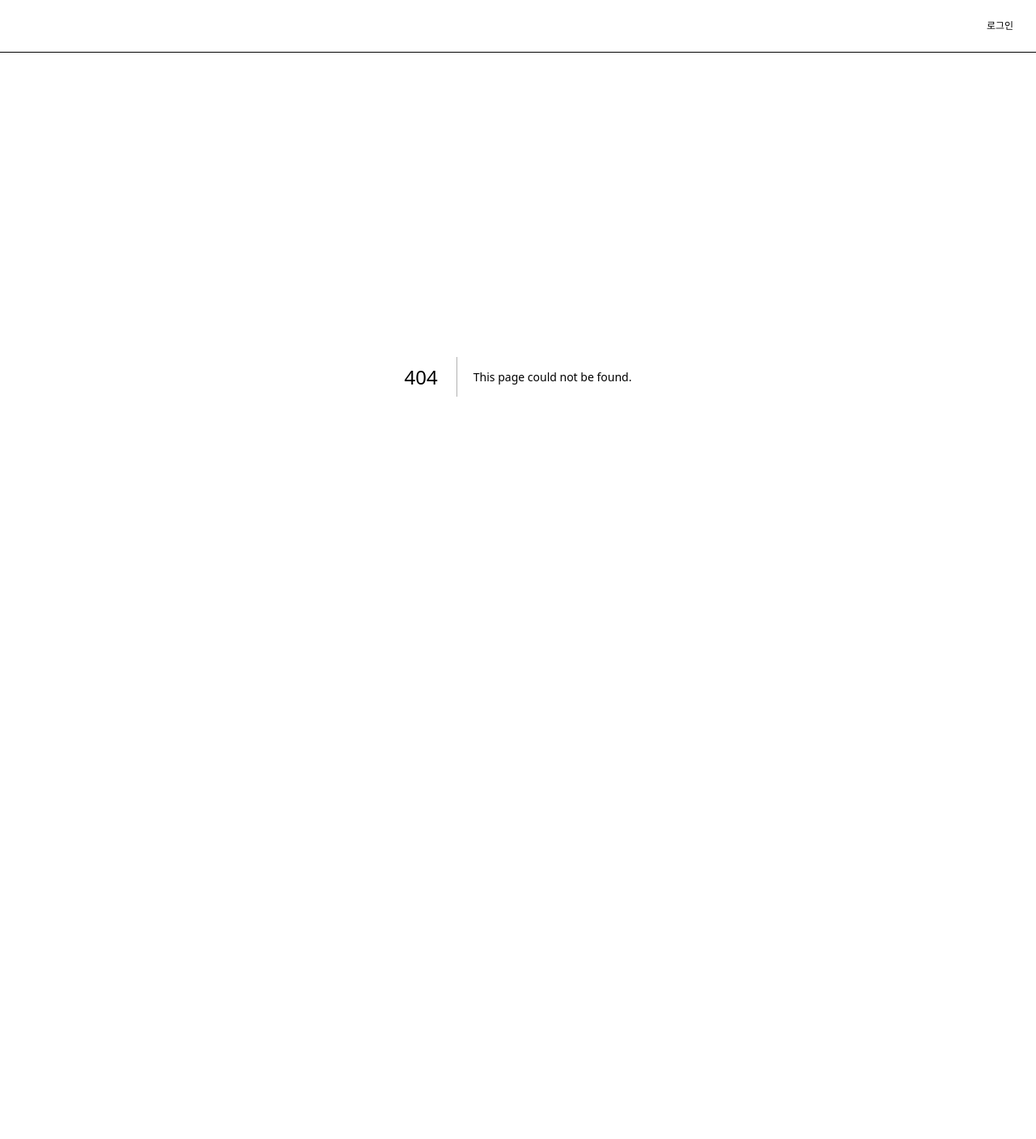
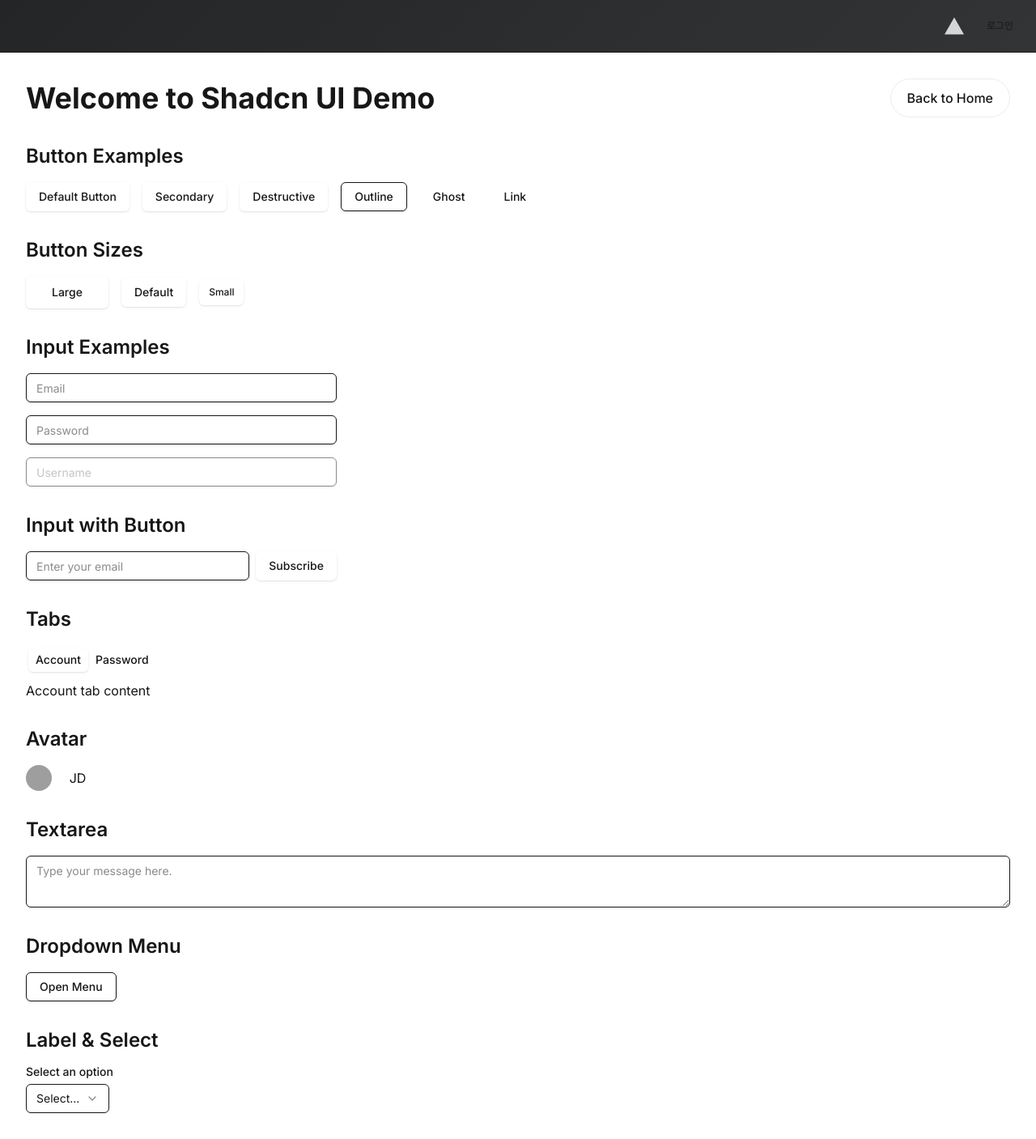
Before and after one commit to kkb5763/communication, a Next.js app: page /playground in a window 1280 px wide. Before the commit this address had no page. Shown: the whole page at 81% size. Before the commit the page ends 865 px from the top, so only its background shows below. Built offline with nearby package versions, Linux system fonts and the light colour scheme; grey boxes are pictures that could not be loaded.

Commit message:
fix: 일부 기능 수정(20250509)

```diff
--- a/src/app/admin/community/page.jsx
+++ b/src/app/admin/community/page.jsx
@@ -12,14 +12,13 @@ export default function AdminCommunityPage() {
   const { user, loading } = useAuth();
   const router = useRouter();
   const [categories, setCategories] = useState([]);
-  const [newCategory, setNewCategory] = useState("");
   const [catLoading, setCatLoading] = useState(false);
   const [users, setUsers] = useState([]);
   const [userLoading, setUserLoading] = useState(false);
+  const [isAdding, setIsAdding] = useState(false);
   const [newCategoryCode, setNewCategoryCode] = useState("");
   const [newCategoryName, setNewCategoryName] = useState("");
 
-  // 관리자만 접근 가능
   useEffect(() => {
     if (!loading && user && user.auth !== "01") {
       alert("관리자만 접근 가능합니다.");
@@ -27,29 +26,33 @@ export default function AdminCommunityPage() {
     }
   }, [user, loading, router]);
 
-  // 카테고리 목록 불러오기
   useEffect(() => {
     const fetchCategories = async () => {
       setCatLoading(true);
-      const { data } = await supabase.from("tb_codes").select("*").eq("category", 1).order("id", { ascending: true });
+      const { data } = await supabase
+        .from("tb_codes")
+        .select("*")
+        .eq("category", 1)
+        .order("id", { ascending: true });
       setCategories(data || []);
       setCatLoading(false);
     };
     fetchCategories();
   }, []);
 
-  // 회원 목록 불러오기
   useEffect(() => {
     const fetchUsers = async () => {
       setUserLoading(true);
-      const { data } = await supabase.from("tb_users").select("id, email, nickname, auth, created_at").order("created_at", { ascending: false });
+      const { data } = await supabase
+        .from("tb_users")
+        .select("id, email, nickname, auth, created_at")
+        .order("created_at", { ascending: false });
       setUsers(data || []);
       setUserLoading(false);
     };
     fetchUsers();
   }, []);
 
-  // 카테고리 추가
   const handleAddCategory = async () => {
     if (!newCategoryName.trim() || !newCategoryCode.trim()) return;
 
@@ -59,7 +62,6 @@ export default function AdminCommunityPage() {
       return;
     }
 
-    // 중복 코드 확인
     const { data: existing, error: checkError } = await supabase
       .from("tb_codes")
       .select("id")
@@ -78,7 +80,6 @@ export default function AdminCommunityPage() {
       return;
     }
 
-    // 삽입
     const { error } = await supabase.from("tb_codes").insert({
       category: 1,
       name: newCategoryName,
@@ -92,8 +93,8 @@ export default function AdminCommunityPage() {
 
     setNewCategoryName("");
     setNewCategoryCode("");
+    setIsAdding(false);
 
-    // 새로고침
     const { data } = await supabase
       .from("tb_codes")
       .select("*")
@@ -103,61 +104,59 @@ export default function AdminCommunityPage() {
     setCategories(data || []);
   };
 
-  // 카테고리 삭제
   const handleDeleteCategory = async (code) => {
     if (!window.confirm("정말 삭제하시겠습니까?")) return;
     await supabase.from("tb_codes").delete().eq("code", code);
-    const { data } = await supabase.from("tb_codes").select("*").eq("category", 1).order("id", { ascending: true });
+    const { data } = await supabase
+      .from("tb_codes")
+      .select("*")
+      .eq("category", 1)
+      .order("id", { ascending: true });
     setCategories(data || []);
   };
 
-  // 회원 권한 변경
   const handleChangeAuth = async (id, newAuth) => {
+    if (user && user.id === id) {
+      alert("본인의 권한은 수정할 수 없습니다.");
+      return;
+    }
     await supabase.from("tb_users").update({ auth: newAuth }).eq("id", id);
-    const { data } = await supabase.from("tb_users").select("id, email, nickname, auth, created_at").order("created_at", { ascending: false });
+    const { data } = await supabase
+      .from("tb_users")
+      .select("id, email, nickname, auth, created_at")
+      .order("created_at", { ascending: false });
     setUsers(data || []);
   };
 
-  // 회원 삭제
   const handleDeleteUser = async (id) => {
     if (!window.confirm("정말 삭제하시겠습니까?")) return;
     await supabase.from("tb_users").delete().eq("id", id);
-    const { data } = await supabase.from("tb_users").select("id, email, nickname, auth, created_at").order("created_at", { ascending: false });
+    const { data } = await supabase
+      .from("tb_users")
+      .select("id, email, nickname, auth, created_at")
+      .order("created_at", { ascending: false });
     setUsers(data || []);
   };
 
   if (loading) return null;
-  if (!user || user.auth !== "01") return <div className="container mx-auto px-4 py-8 text-center">관리자만 접근 가능합니다.</div>;
+  if (!user || user.auth !== "01")
+    return (
+      <div className="container mx-auto px-4 py-8 text-center">
+        관리자만 접근 가능합니다.
+      </div>
+    );
 
   return (
     <div className="container mx-auto px-4 py-8">
       <div className="max-w-4xl mx-auto space-y-8">
         <Card>
           <CardHeader>
-            <h2 className="text-lg font-bold">카테고리 관리</h2>
+            <div className="flex justify-between items-center">
+              <h2 className="text-lg font-bold">카테고리 관리</h2>
+              <Button onClick={() => setIsAdding(true)} disabled={isAdding}>추가</Button>
+            </div>
           </CardHeader>
           <CardContent>
-            <div className="flex gap-2 mb-4">
-            <Input
-              value={newCategoryCode}
-              onChange={(e) => setNewCategoryCode(e.target.value)}
-              placeholder="카테고리 코드 (숫자)"
-              className="w-32"
-            />
-            <Input
-              value={newCategoryName}
-              onChange={(e) => setNewCategoryName(e.target.value)}
-              placeholder="카테고리명"
-              className="w-64"
-            />
-            <Button
-              onClick={handleAddCategory}
-              disabled={catLoading || !newCategoryCode.trim() || !newCategoryName.trim()}
-            >
-              추가
-            </Button>
-
-            </div>
             <div className="overflow-x-auto">
               <table className="w-full text-sm border">
                 <thead>
@@ -168,20 +167,63 @@ export default function AdminCommunityPage() {
                   </tr>
                 </thead>
                 <tbody>
-                  {categories.map(cat => (
+                  {categories.map((cat) => (
                     <tr key={cat.id}>
                       <td className="p-2 border">{cat.code}</td>
                       <td className="p-2 border">{cat.name}</td>
                       <td className="p-2 border">
-                        <Button size="sm" variant="destructive" onClick={() => handleDeleteCategory(cat.code)}>삭제</Button>
+                        <Button
+                          size="sm"
+                          variant="destructive"
+                          onClick={() => handleDeleteCategory(cat.code)}
+                        >
+                          삭제
+                        </Button>
                       </td>
                     </tr>
                   ))}
+                  {isAdding && (
+                    <tr>
+                      <td className="p-2 border">
+                        <Input
+                          value={newCategoryCode}
+                          onChange={(e) => setNewCategoryCode(e.target.value)}
+                          placeholder="코드"
+                          className="w-24"
+                        />
+                      </td>
+                      <td className="p-2 border">
+                        <Input
+                          value={newCategoryName}
+                          onChange={(e) => setNewCategoryName(e.target.value)}
+                          placeholder="이름"
+                          className="w-32"
+                        />
+                      </td>
+                      <td className="p-2 border flex gap-2">
+                        <Button size="sm" onClick={handleAddCategory}>
+                          저장
+                        </Button>
+                        <Button
+                          size="sm"
+                          variant="outline"
+                          onClick={() => {
+                            setIsAdding(false);
+                            setNewCategoryCode("");
+                            setNewCategoryName("");
+                          }}
+                        >
+                          취소
+                        </Button>
+                      </td>
+                    </tr>
+                  )}
                 </tbody>
               </table>
             </div>
           </CardContent>
         </Card>
+
         <Card>
           <CardHeader>
             <h2 className="text-lg font-bold">회원 관리</h2>
@@ -191,29 +233,41 @@ export default function AdminCommunityPage() {
               <table className="w-full text-sm border">
                 <thead>
                   <tr className="bg-muted">
-                    <th className="p-2 border">ID</th>
                     <th className="p-2 border">이메일</th>
-                    <th className="p-2 border">닉네임</th>
-                    <th className="p-2 border">권한</th>
-                    <th className="p-2 border">가입일</th>
-                    <th className="p-2 border">삭제</th>
+                    <th className="p-2 border w-32">닉네임</th>
+                    <th className="p-2 border w-30">권한</th>
+                    <th className="p-2 border w-42">가입일</th>
+                    <th className="p-2 border w-20">삭제</th>
                   </tr>
                 </thead>
                 <tbody>
-                  {users.map(u => (
+                  {users.map((u) => (
                     <tr key={u.id}>
-                      <td className="p-2 border">{u.id}</td>
                       <td className="p-2 border">{u.email}</td>
-                      <td className="p-2 border">{u.nickname}</td>
+                      <td className="p-2 border w-32">{u.nickname}</td>
                       <td className="p-2 border">
-                        <select value={u.auth} onChange={e => handleChangeAuth(u.id, e.target.value)} className="border rounded px-2 py-1">
+                        <select
+                          value={u.auth}
+                          onChange={(e) => handleChangeAuth(u.id, e.target.value)}
+                          className="border rounded px-2 py-1"
+                        >
                           <option value="01">관리자</option>
                           <option value="02">사용자</option>
                         </select>
                       </td>
-                      <td className="p-2 border">{u.created_at ? new Date(u.created_at).toLocaleString() : ''}</td>
                       <td className="p-2 border">
-                        <Button size="sm" variant="destructive" onClick={() => handleDeleteUser(u.id)}>삭제</Button>
+                        {u.created_at
+                          ? new Date(u.created_at).toLocaleString()
+                          : ""}
+                      </td>
+                      <td className="p-2 border">
+                        <Button
+                          size="sm"
+                          variant="destructive"
+                          onClick={() => handleDeleteUser(u.id)}
+                        >
+                          삭제
+                        </Button>
                       </td>
                     </tr>
                   ))}
--- /dev/null
+++ b/src/app/playground/page.jsx
@@ -0,0 +1,126 @@
+import { Button } from "@/components/ui/button"
+import { Input } from "@/components/ui/input"
+import Link from "next/link"
+import { Tabs, TabsContent, TabsList, TabsTrigger } from "@/components/ui/tabs"
+import { Avatar, AvatarFallback, AvatarImage } from "@/components/ui/avatar"
+import { Textarea } from "@/components/ui/textarea"
+import { DropdownMenu, DropdownMenuContent, DropdownMenuItem, DropdownMenuTrigger } from "@/components/ui/dropdown-menu"
+import { Label } from "@/components/ui/label"
+import { Select, SelectContent, SelectItem, SelectTrigger, SelectValue } from "@/components/ui/select"
+
+export default function UISample() {
+  return (
+    <div className="min-h-screen bg-background p-8">
+      <main className="container mx-auto space-y-8">
+        <div className="flex justify-between items-center">
+          <h1 className="text-4xl font-bold">Welcome to Shadcn UI Demo</h1>
+          <Link
+            href="/"
+            className="rounded-full border border-solid border-black/[.08] dark:border-white/[.145] transition-colors flex items-center justify-center hover:bg-[#f2f2f2] dark:hover:bg-[#1a1a1a] hover:border-transparent font-medium text-sm sm:text-base h-10 sm:h-12 px-4 sm:px-5"
+          >
+            Back to Home
+          </Link>
+        </div>
+
+        <section className="space-y-4">
+          <h2 className="text-2xl font-semibold">Button Examples</h2>
+          <div className="flex flex-wrap gap-4">
+            <Button>Default Button</Button>
+            <Button variant="secondary">Secondary</Button>
+            <Button variant="destructive">Destructive</Button>
+            <Button variant="outline">Outline</Button>
+            <Button variant="ghost">Ghost</Button>
+            <Button variant="link">Link</Button>
+          </div>
+        </section>
+
+        <section className="space-y-4">
+          <h2 className="text-2xl font-semibold">Button Sizes</h2>
+          <div className="flex flex-wrap items-center gap-4">
+            <Button size="lg">Large</Button>
+            <Button size="default">Default</Button>
+            <Button size="sm">Small</Button>
+          </div>
+        </section>
+
+        <section className="space-y-4">
+          <h2 className="text-2xl font-semibold">Input Examples</h2>
+          <div className="grid gap-4 max-w-sm">
+            <Input type="email" placeholder="Email" />
+            <Input type="password" placeholder="Password" />
+            <Input type="text" placeholder="Username" disabled />
+          </div>
+        </section>
+
+        <section className="space-y-4">
+          <h2 className="text-2xl font-semibold">Input with Button</h2>
+          <div className="flex gap-2 max-w-sm">
+            <Input type="email" placeholder="Enter your email" />
+            <Button>Subscribe</Button>
+          </div>
+        </section>
+
+        <section className="space-y-4">
+          <h2 className="text-2xl font-semibold">Tabs</h2>
+          <Tabs defaultValue="account" className="w-[400px]">
+            <TabsList>
+              <TabsTrigger value="account">Account</TabsTrigger>
+              <TabsTrigger value="password">Password</TabsTrigger>
+            </TabsList>
+            <TabsContent value="account">Account tab content</TabsContent>
+            <TabsContent value="password">Password tab content</TabsContent>
+          </Tabs>
+        </section>
+
+        <section className="space-y-4">
+          <h2 className="text-2xl font-semibold">Avatar</h2>
+          <div className="flex gap-4 items-center">
+            <Avatar>
+              <AvatarImage src="/placeholder-avatar.jpg" />
+              <AvatarFallback>AN</AvatarFallback>
+            </Avatar>
+            <Avatar>
+              <AvatarFallback>JD</AvatarFallback>
+            </Avatar>
+          </div>
+        </section>
+
+        <section className="space-y-4">
+          <h2 className="text-2xl font-semibold">Textarea</h2>
+          <Textarea placeholder="Type your message here." />
+        </section>
+
+        <section className="space-y-4">
+          <h2 className="text-2xl font-semibold">Dropdown Menu</h2>
+          <DropdownMenu>
+            <DropdownMenuTrigger asChild>
+              <Button variant="outline">Open Menu</Button>
+            </DropdownMenuTrigger>
+            <DropdownMenuContent>
+              <DropdownMenuItem>Profile</DropdownMenuItem>
+              <DropdownMenuItem>Settings</DropdownMenuItem>
+              <DropdownMenuItem>Logout</DropdownMenuItem>
+            </DropdownMenuContent>
+          </DropdownMenu>
+        </section>
+
+        <section className="space-y-4">
+          <h2 className="text-2xl font-semibold">Label & Select</h2>
+          <div className="space-y-2 max-w-xs">
+            <Label htmlFor="select-demo">Select an option</Label>
+            <Select>
+              <SelectTrigger id="select-demo">
+                <SelectValue placeholder="Select..." />
+              </SelectTrigger>
+              <SelectContent>
+                <SelectItem value="apple">Apple</SelectItem>
+                <SelectItem value="banana">Banana</SelectItem>
+                <SelectItem value="orange">Orange</SelectItem>
+              </SelectContent>
+            </Select>
+          </div>
+        </section>
+      </main>
+    </div>
+  )
+}
--- a/src/app/post-list/page.jsx
+++ b/src/app/post-list/page.jsx
@@ -27,7 +27,7 @@ export default function PostListPage() {
     const fetchPosts = async () => {
       setLoading(true);
       setError("");
-      let query = supabase.from("tb_posts").select("*").order("created_at", { ascending: false });
+      let query = supabase.from("tb_posts").select("*").eq("is_hidden", false).order("created_at", { ascending: false });
       if (selectedCategory) {
         query = query.eq("category", selectedCategory);
       }
--- a/src/app/posts/[id]/page.jsx
+++ b/src/app/posts/[id]/page.jsx
@@ -46,7 +46,7 @@ export default function PostDetailPage({ params }) {
         if (data && data.user_id) {
           const { data: userData } = await supabase
             .from("tb_users")
-            .select("nickname")
+            .select("*")
             .eq("id", data.user_id)
             .single();
           setNickname(userData?.nickname || '[unknown]');
@@ -103,9 +103,10 @@ export default function PostDetailPage({ params }) {
   const handleDelete = async () => {
     if (!confirm("정말 삭제하시겠습니까?")) return;
     // 댓글 먼저 삭제
-    await supabase.from('tb_comments').delete().eq('post_id', post.id);
+    //await supabase.from('tb_comments').delete().eq('post_id', post.id);
     // 게시글 삭제
-    const { error } = await supabase.from('tb_posts').delete().eq('id', post.id);
+    //const { error } = await supabase.from('tb_posts').delete().eq('id', post.id);
+    const { error } = await supabase.from('tb_posts').update({is_hidden: true}).eq('id', post.id);
     if (!error) {
       alert("삭제되었습니다.");
       router.push('/');
@@ -149,9 +150,9 @@ export default function PostDetailPage({ params }) {
                       <MoreVertical className="h-4 w-4" />
                     </Button>
                   </DropdownMenuTrigger>
-                  <DropdownMenuContent align="end">
+                  <DropdownMenuContent align="end" className="shadow-lg border p-2 rounded">
                     {/* 작성자만 수정/삭제 가능 */}
-                    {user.id === post.user_id && (
+                    {(user.id === post.user_id || user.auth === '01') && (
                       <>
                         <DropdownMenuItem onClick={handleEdit}>
                           <Edit className="h-4 w-4 mr-2" />
--- a/src/components/Header.jsx
+++ b/src/components/Header.jsx
@@ -12,6 +12,14 @@ export default function Header() {
       <div className="container mx-auto px-4 py-4">
         <div className="flex items-center justify-end">
           <nav className="flex items-center gap-4">
+          <Link href="/playground">
+            <img
+              src="/vercel.svg"
+              alt="플레이그라운드"
+              className="w-6 h-6 cursor-pointer opacity-80 hover:opacity-100 transition"
+            />
+          </Link>
+
             {user ? (
               <>
                 <span className="font-semibold text-primary">{user.nickname}</span>
```
